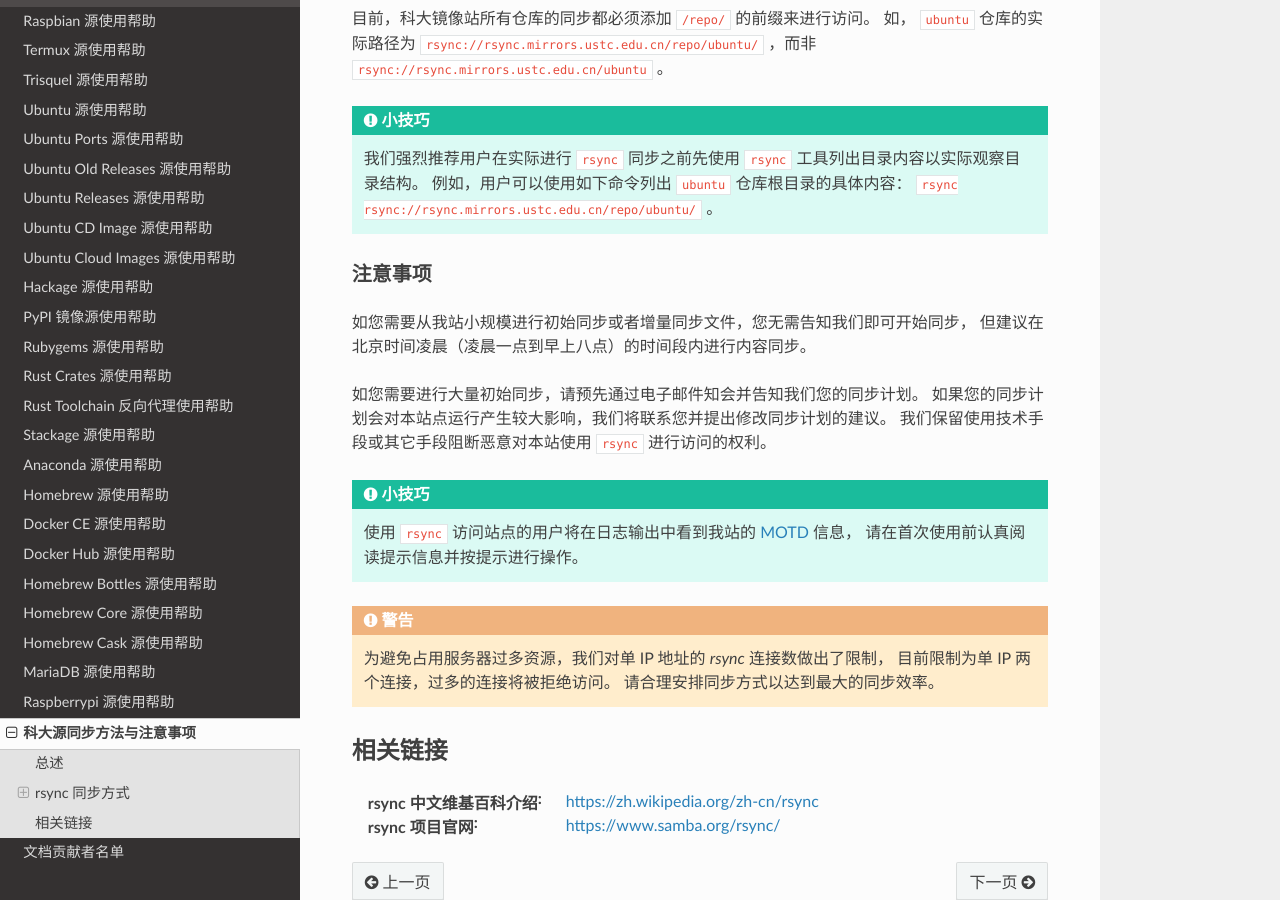
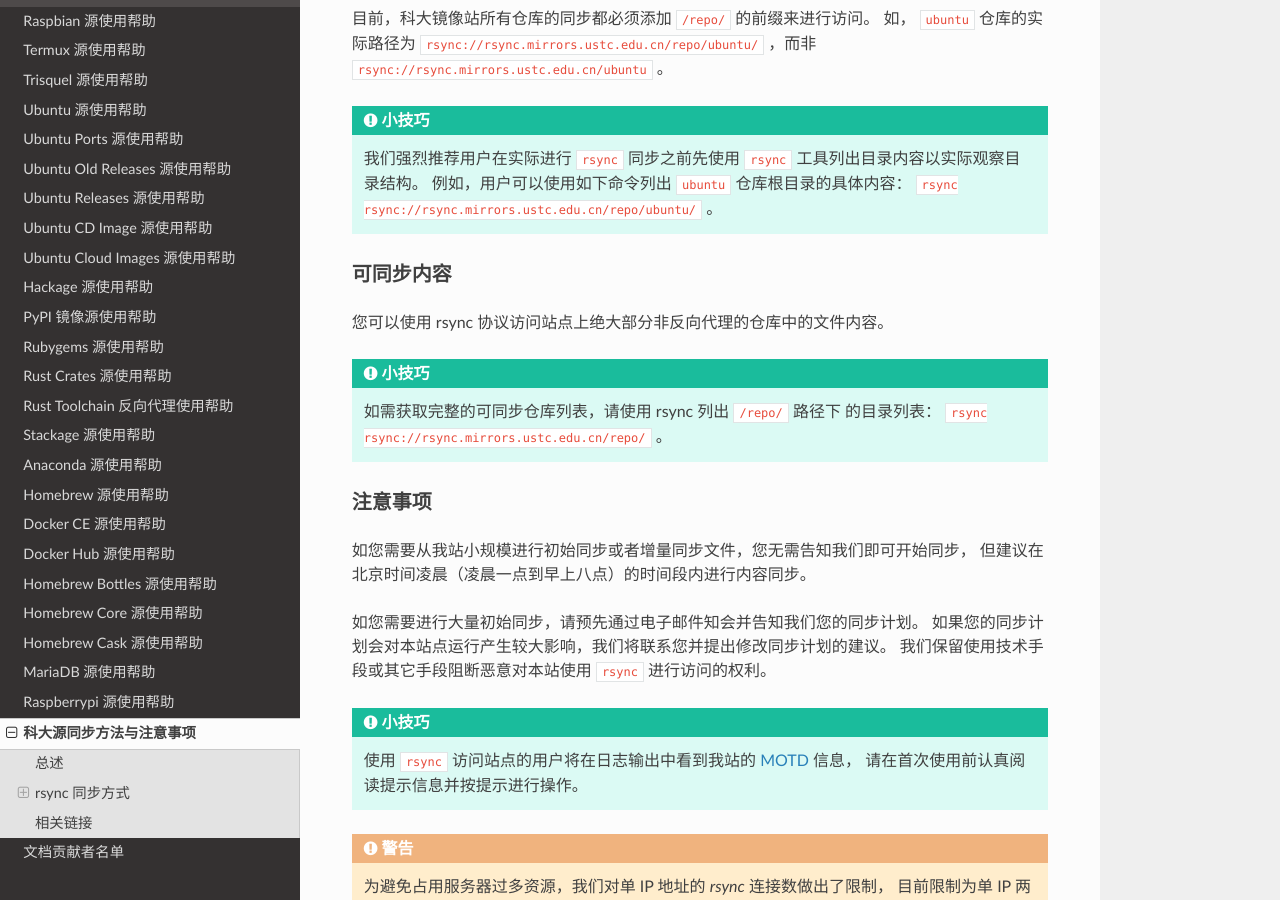
Before and after one commit to ustclug/mirrorhelp, a Sphinx documentation site: the page built from source/rsync-guide.rst, in a window 1280 px wide and 900 px high, scrolled down 707 px. Built offline with Sphinx 7.4.7 and the Read the Docs theme 2.0.0, drawn with Linux system fonts in a browser that asks for light colours; pages that are not in the unit, such as notebooks, are missing from menus.

Commit message:
rsync-guide: Add info about howto retrieve repo list from rsync

```diff
--- a/source/rsync-guide.rst
+++ b/source/rsync-guide.rst
@@ -36,6 +36,15 @@
     例如，用户可以使用如下命令列出 ``ubuntu`` 仓库根目录的具体内容：
     ``rsync rsync://rsync.mirrors.ustc.edu.cn/repo/ubuntu/`` 。
 
+可同步内容
+------------
+
+您可以使用 rsync 协议访问站点上绝大部分非反向代理的仓库中的文件内容。
+
+.. tip::
+   如需获取完整的可同步仓库列表，请使用 rsync 列出 ``/repo/`` 路径下
+   的目录列表： ``rsync rsync://rsync.mirrors.ustc.edu.cn/repo/`` 。
+
 注意事项
 ----------
 
```
